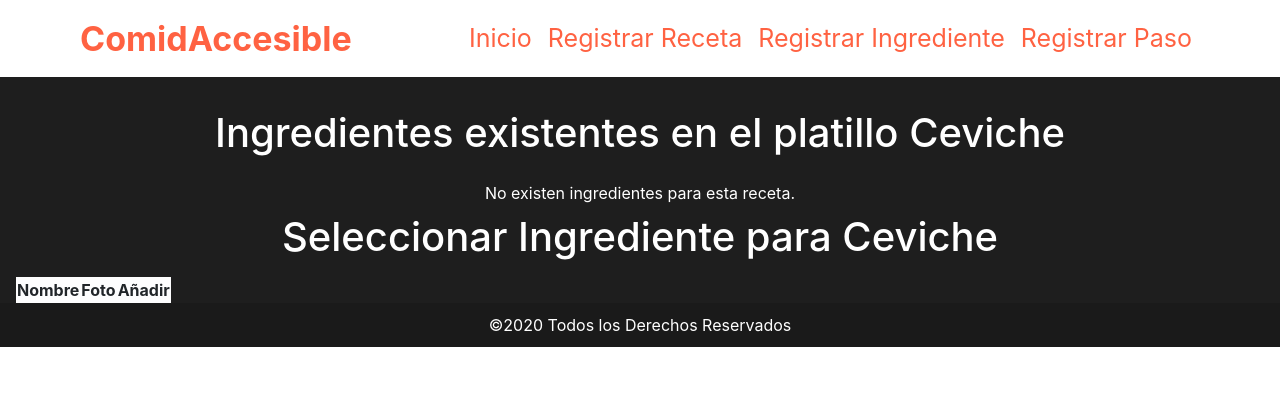
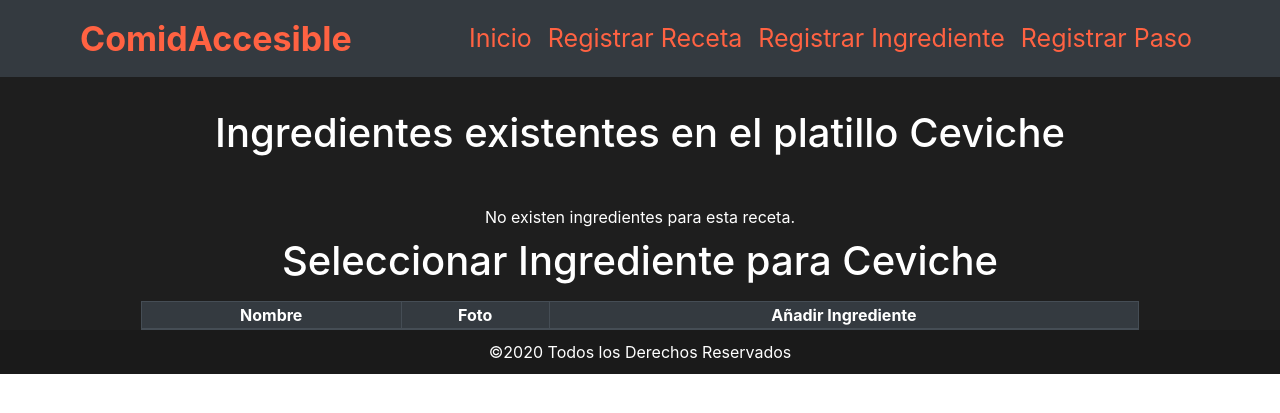
Before and after one commit to kevinHumaredaD/TRABAJOFINALTALLER, a PHP site: page /registrar_ingrediente.php?id=1 in a window 1280 px wide. Shown: the top 413 px of the page. Run offline with PHP 8.4, Linux system fonts and the light colour scheme; data comes from the database, SQL or seed files in the repository; data that the repository does not hold is empty.

Commit message:
commitalineado

```diff
--- a/partes/header.php
+++ b/partes/header.php
@@ -1,5 +1,5 @@
-<div class="contenedor_nav">
-  <nav class="navbar navbar-expand-lg navbar-light sticky-top" style="background-color:#FFF">
+<div class="contenedor_nav bg-dark">
+  <nav class="navbar navbar-expand-lg navbar-dark bg-dark sticky-top" style="background-color:#FFF">
 
     <a class="navbar-brand" href="index.php"><span style="color:#FF6242; font-weight: bold; font-size:34px;">ComidAccesible</span></a>
     <button class="navbar-toggler" type="button" data-toggle="collapse" data-target="#navbarSupportedContent" aria-controls="navbarSupportedContent" aria-expanded="false" aria-label="Toggle navigation">
--- a/procesar_ingrediente.php
+++ b/procesar_ingrediente.php
@@ -3,5 +3,6 @@
     $IdIngrediente = $_POST["IdIngrediente"];
     $Cantidad = $_POST["Cantidad"];
     include 'partes/conexion.php';
-    $db->query("INSERT INTO platoingrediente VALUES (NULL, '$Cantidad', '$IdPlato','$IdIngrediente')");
+    $db->query("INSERT INTO platoingrediente VALUES ('$Cantidad', '$IdPlato','$IdIngrediente')");
+    header("Location:registrar_ingrediente.php?id=$IdPlato");
 ?>
--- a/registrar_ingrediente.php
+++ b/registrar_ingrediente.php
@@ -26,15 +26,18 @@
     <div style="background-color:#1e1e1e;">
         <br/>
         <h1 style="text-align:center; margin:0px;color:white;" class="pt-2">Ingredientes existentes en el platillo <?php echo $plato["NombrePlato"]?></h1>
+        <br/>
         <?php if(count($platoingrediente) == 0) {?>
             <br/>
             <p style="text-align:center; color:white; margin-bottom:0px " >No existen ingredientes para esta receta.</p>
+
         <?php } else { ?>
-            <table class="table">
+            <table class="table-striped table-dark table-bordered" style="width:80%;margin-left:auto;margin-right:auto">
                 <thead>
                     <tr>
-                    <th scope="col">Nombre</th>
-                    <th scope="col">Foto</th>
+                    <th scope="col" style="text-align:center;">Nombre</th>
+                    <th scope="col" style="text-align:center;">Foto</th>
+                    <th scope="col" style="text-align:center;">Cantidad</th>
                     </tr>
                 </thead>
                 <tbody>
@@ -46,32 +49,36 @@
                             $sentencia_ie=$db->query($sentencia_ingrediente_existe);
                             $i_existente= $sentencia_ie->fetch();
                         ?>
-                        <td><?php echo $i_existente["Nombre"]?></td>
-                        <td><img src="<?php echo $i_existente["Foto"]; ?>" class="alto card-img-top " alt="..."></td>
+                        <td style="text-align:center;"><?php echo $i_existente["Nombre"]?></td>
+                        <td style="text-align:center;"><img style="width:50px " src="<?php echo $i_existente["Foto"]; ?>" class="alto card-img-top " alt="..."></td>
+                        <td style="text-align:center;"><?php echo $pi["Cantidad"]?></td>
                     </tr>
                     <?php }?>
                 </tbody>
             </table>
+            <div style="margin-left:auto;margin-right:auto;width:30%;">
+                <a class="btn btn-outline-success" href="index.php" role="button">Terminar Registro</a>
+            </div>
         <?php } ?>
         <h1 style="text-align:center; margin:0px;color:white;" class="pt-2">Seleccionar Ingrediente para <?php echo $plato["NombrePlato"]?></h1>
     </div>
 
     <div class="w-100 mr-0 ml-0 pr-3 pl-3 pt-3" style="background-color:#1e1e1e">
 
-            <table class="table-light  table-striped ">
+            <table class="table-striped table-dark table-bordered" style="width:80%;margin-left:auto;margin-right:auto">
                 <thead>
                     <tr>
-                    <th scope="col">Nombre</th>
-                    <th scope="col">Foto</th>
-                    <th scope="col">Añadir</th>
+                    <th scope="col" style="text-align:center;">Nombre</th>
+                    <th scope="col"style="text-align:center;">Foto</th>
+                    <th scope="col"style="text-align:center;">Añadir Ingrediente</th>
                     </tr>
                 </thead>
                 <tbody>
                     <?php foreach($ingrediente as $i){ ?>
                     <tr>
-                        <td><?php echo $i["Nombre"]?></td>
-                        <td><img style="width:50px "src="<?php echo $i["Foto"]; ?>" class="alto card-img-top " alt="..."></td>
-                        <td>
+                        <td style="text-align:center;"><?php echo $i["Nombre"]?></td>
+                        <td style="text-align:center;"><img style="width:50px "src="<?php echo $i["Foto"]; ?>" class="alto card-img-top " alt="..."></td>
+                        <td style="text-align:center;">
                             <div>
                                 <form action="procesar_ingrediente.php" method="post">
                                     <input type="hidden" name="IdPlato" value="<?php echo $idPlato; ?>">
--- a/registrar_receta.php
+++ b/registrar_receta.php
@@ -55,6 +55,10 @@
                     </select>
                 </div>
                 <div class="form-group">
+                    <label for="Descripcion">Pasos*</label>
+                    <textarea class="form-control" name="Descripcion" id="Descripcion" cols="30" rows="10" placeholder="Ingrese la serie de pasos necesarios para realizar la receta."required></textarea>
+                </div>
+                <div class="form-group">
                     <label for="exampleFormControlFile1">Ingrese una imagen referencial* </label>
                     <br/>
                     <input type="file" name="Imagen" class="form-control-file" id="Imagen" accept="image/*" required hidden="hidden">
```
